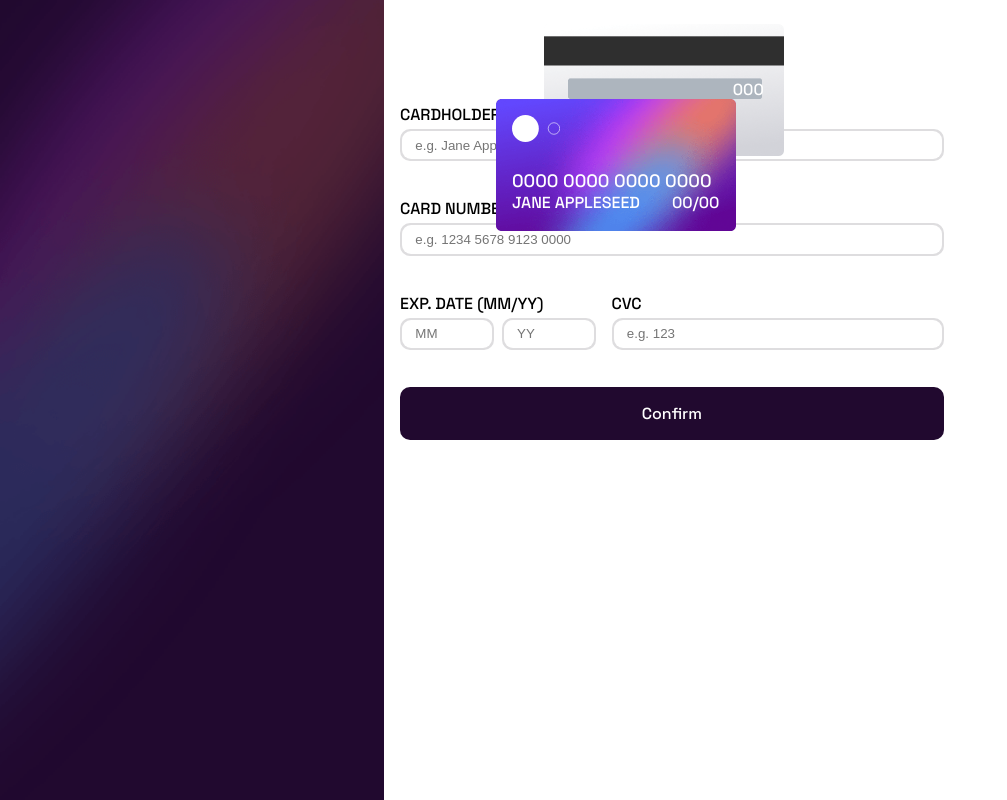
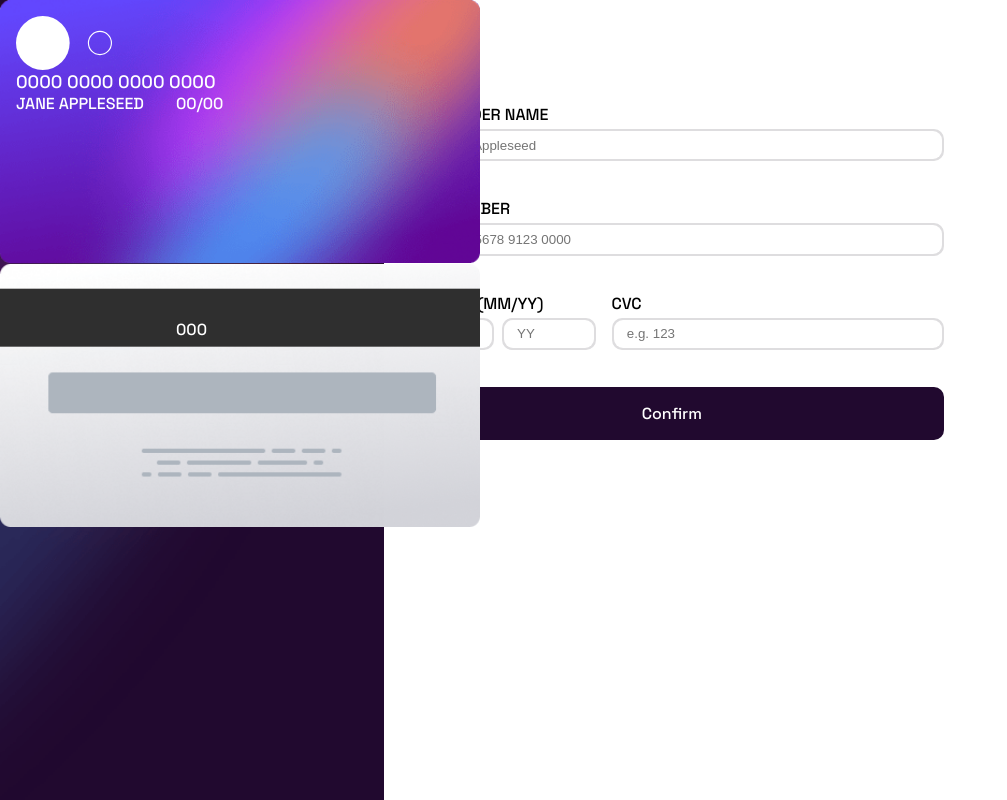
Before and after one commit to wishba/interactive-card-details-form-main, a React (Vite) app: page / in a window 1280 px wide. Shown: the whole page, without its empty margins (0-1007 px from the left). Built offline with nearby package versions, Linux system fonts and the light colour scheme.

Commit message:
card size

```diff
--- a/src/index.css
+++ b/src/index.css
@@ -71,7 +71,7 @@ body {
 
 .card__cvc {
   margin-top: 2.425em;
-  margin-left: 10.8em;
+  margin-left: 10em;
 }
 
 .card__front-container {
@@ -176,4 +176,25 @@ button {
     height: 100vh;
     background-image: url(images/bg-main-desktop.png);
   }
+
+  .card>* {
+    width: 30em;
+    height: 16.5em;
+  }
+
+  .card__back {
+    background-size: 30em;
+    position: static;
+    top: auto;
+    left: auto;
+    transform: translateX(0);
+  }
+
+  .card__front {
+    background-size: 6em, 30em;
+    position: static;
+    top: auto;
+    left: auto;
+    transform: translateX(0);
+  }
 }
```
